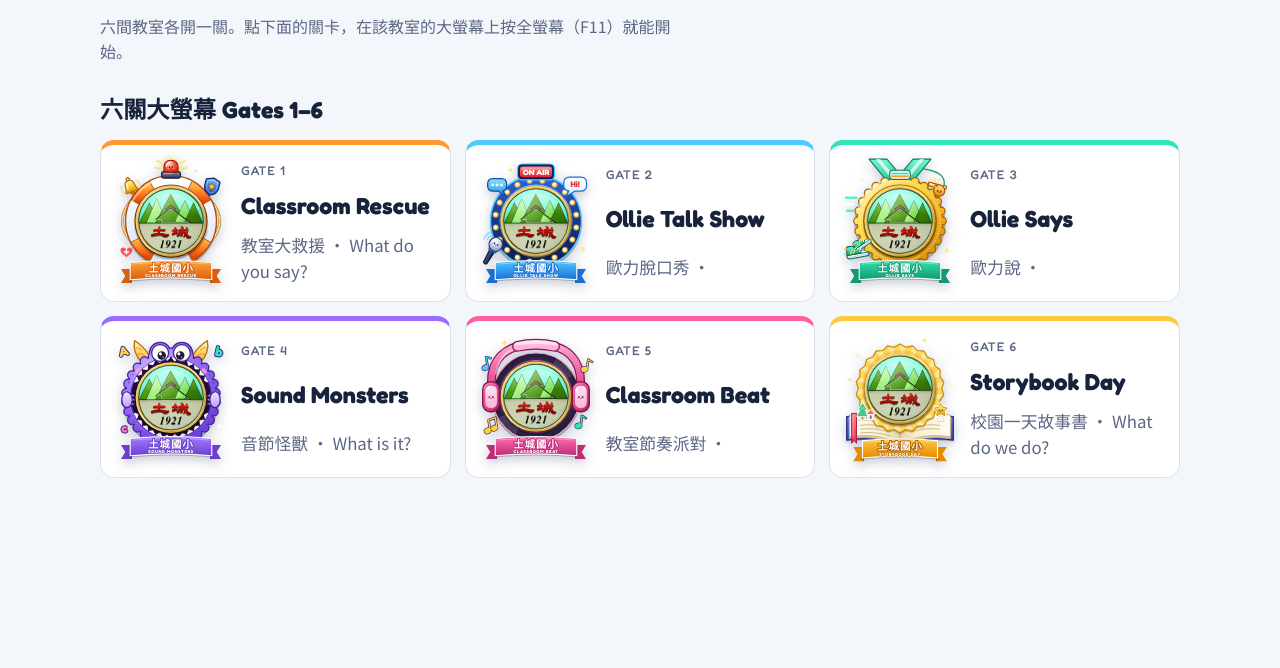
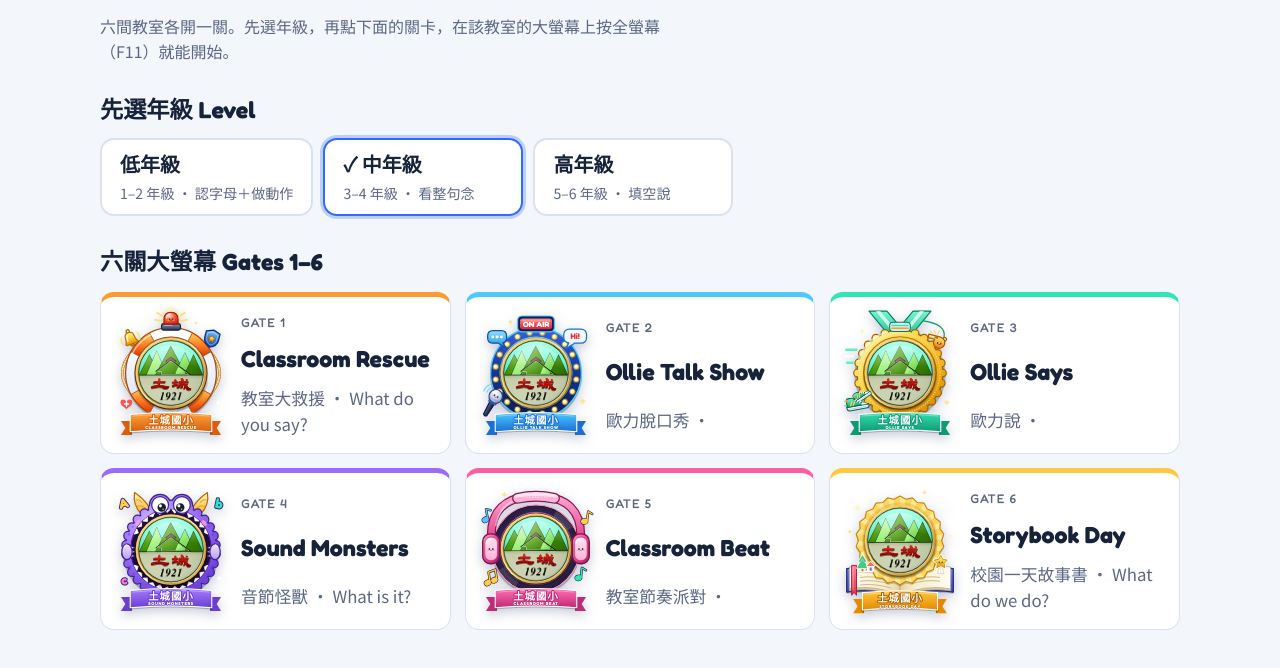
Before and after one commit to imacipadtw-lang/123456, a plain HTML site: page deploy/claude-launch.html in a window 1280 px wide. Shown: the part 142-810 px from the top of the page. Drawn offline with Linux system fonts and the light colour scheme; files whose address does not match are found by name.

Commit message:
Level is chosen on the home page: host cards, guide and the backup launcher say and do so
- host cards and guide no longer describe level buttons on the start screen
- the backup launcher (deploy/claude-launch.html) has the same three level buttons as the
  home page and passes ?lv= to every gate, so the level can be changed on the backup too
- gate 3 host card explains both modes (follow Ollie / give the orders)

Co-Authored-By: Claude Fable 5.2 <noreply@anthropic.com>
Claude-Session: https://claude.ai/code/session_01Y1Z5KQGnHNAMuKjEKCWiwA

```diff
--- a/deploy/claude-launch.html
+++ b/deploy/claude-launch.html
@@ -27,6 +27,13 @@ h2 { font-family: var(--display); font-weight: 700; font-size: 1.45rem; margin:
 .gate .no { font-family: var(--display); font-size: .78rem; letter-spacing: .08em; text-transform: uppercase; color: var(--muted) }
 .gate .zh { font-size: 1.05rem; color: var(--muted); min-width: 0 }
 .row { display: flex; flex-wrap: wrap; gap: 10px }
+.lv { display: flex; flex-wrap: wrap; gap: 10px }
+.lv button { font: inherit; cursor: pointer; display: grid; gap: 2px; text-align: left; min-width: min(200px, 100%); padding: 10px 18px; border-radius: 14px; background: var(--panel); color: var(--fg); border: 2px solid var(--line) }
+.lv button b { font-family: var(--display); font-size: 1.25rem }
+.lv button span { font-size: .88rem; color: var(--muted) }
+.lv button[aria-checked="true"] { border-color: var(--accent); box-shadow: 0 0 0 3px color-mix(in srgb, var(--accent) 28%, transparent) }
+.lv button[aria-checked="true"] b::before { content: "✓ " }
+.lv button:focus-visible { outline: 3px solid var(--accent); outline-offset: 2px }
 .tool { text-decoration: none; color: var(--fg); background: var(--panel); border: 1px solid var(--line); border-radius: 999px; padding: 10px 20px; font-size: 1.1rem; font-weight: 700 }
 .tool:hover, .tool:focus-visible { border-color: var(--accent); outline: none }
 .tool.main { background: var(--accent); border-color: var(--accent); color: var(--bg); font-weight: 700 }
@@ -37,8 +44,17 @@ h2 { font-family: var(--display); font-weight: 700; font-size: 1.45rem; margin:
   <header>
     <div style="display:flex;align-items:center;gap:14px;flex-wrap:wrap"><img src="assets/img/tucheng-emblem.svg" alt="土城國小校徽" style="width:84px;height:84px;flex:none">
     <div><div style="font-weight:700;letter-spacing:.08em;color:var(--muted)">南投縣草屯鎮土城國民小學</div><h1>運動會英語日 English Day</h1></div></div>
-    <p class="lead">六間教室各開一關。點下面的關卡，在該教室的大螢幕上按全螢幕（F11）就能開始。</p>
+    <p class="lead">六間教室各開一關。先選年級，再點下面的關卡，在該教室的大螢幕上按全螢幕（F11）就能開始。</p>
   </header>
+
+  <section aria-labelledby="lv-h" style="display:grid;gap:10px">
+    <h2 id="lv-h">先選年級 Level</h2>
+    <div class="lv" id="lv" role="radiogroup" aria-label="題目難度">
+      <button type="button" role="radio" data-l="1"><b>低年級</b><span>1–2 年級 · 認字母＋做動作</span></button>
+      <button type="button" role="radio" data-l="2"><b>中年級</b><span>3–4 年級 · 看整句念</span></button>
+      <button type="button" role="radio" data-l="3"><b>高年級</b><span>5–6 年級 · 填空說</span></button>
+    </div>
+  </section>
 
   <section aria-labelledby="g-h" style="display:grid;gap:12px">
     <h2 id="g-h">六關大螢幕 Gates 1–6</h2>
@@ -54,10 +70,12 @@ h2 { font-family: var(--display); font-weight: 700; font-size: 1.45rem; margin:
 <script>
 (function () {
   // Deep links: this page's URL + #gate-1 … #gate-6, #final, #opening opens that screen directly.
+  // the level (低／中／高年級) is chosen here, like on the main site's home page; every gate link carries it as ?lv=
+  function saved() { try { var v = +localStorage.getItem("tc_launch_lv"); return v >= 1 && v <= 3 ? v : 0; } catch (e) { return 0; } }
   function route() {
     var h = (location.hash || "").slice(1);
     var m = h.match(/^gate-([1-6])$/);
-    if (m) { location.replace("station.html?gate=" + m[1] + "#gate-" + m[1]); return true; }
+    if (m) { location.replace("station.html?gate=" + m[1] + (saved() ? "&lv=" + saved() : "") + "#gate-" + m[1]); return true; }
     if (h === "final") { location.replace("control.html"); return true; }
     if (h === "opening") { location.replace("opening.html"); return true; }
     return false;
@@ -71,7 +89,7 @@ h2 { font-family: var(--display); font-weight: 700; font-size: 1.45rem; margin:
   var box = document.getElementById("gates");
   G.forEach(function (g) {
     var a = document.createElement("a");
-    a.className = "gate"; a.href = "station.html?gate=" + g[0] + "#gate-" + g[0]; a.style.setProperty("--c", g[3]);
+    a.className = "gate"; a.dataset.gate = g[0]; a.href = "station.html?gate=" + g[0] + "#gate-" + g[0]; a.style.setProperty("--c", g[3]);
     var img = document.createElement("div"); img.className = "bdg";
     try { if (window.TC && TC.badgeSVG) img.innerHTML = TC.badgeSVG(g[0]); } catch (e) {}
     var no = document.createElement("span"); no.className = "no"; no.textContent = "Gate " + g[0];
@@ -79,5 +97,12 @@ h2 { font-family: var(--display); font-weight: 700; font-size: 1.45rem; margin:
     var zh = document.createElement("span"); zh.className = "zh"; zh.textContent = g[2];
     a.append(img, no, t, zh); box.append(a);
   });
+  var lv = saved() || 2, pick = document.getElementById("lv");
+  function paint() {
+    pick.querySelectorAll("button").forEach(function (b) { b.setAttribute("aria-checked", String(+b.dataset.l === lv)); });
+    box.querySelectorAll("a.gate").forEach(function (a) { var n = a.dataset.gate; a.href = "station.html?gate=" + n + "&lv=" + lv + "#gate-" + n; });
+  }
+  pick.addEventListener("click", function (e) { var b = e.target.closest("button"); if (!b) return; lv = +b.dataset.l; try { localStorage.setItem("tc_launch_lv", String(lv)); } catch (err) {} paint(); });
+  paint();
 })();
 </script>
--- a/english-quest/sw.js
+++ b/english-quest/sw.js
@@ -1,6 +1,6 @@
 /* Offline cache for event day. 115.11.21: network first (the newest version shows at once when online);
    only when the network fails or takes over 4 s is the cached copy used. */
-const CACHE = "tces-english-day-v21-20261121";
+const CACHE = "tces-english-day-v22-20261121";
 self.addEventListener("install", (e) => {
   e.waitUntil((async () => {
     const c = await caches.open(CACHE);
```
Also changed, not shown: english-quest/guide.html (+2 -2 lines), english-quest/teacher-cards.html (+4 -4 lines), 1 other file.
